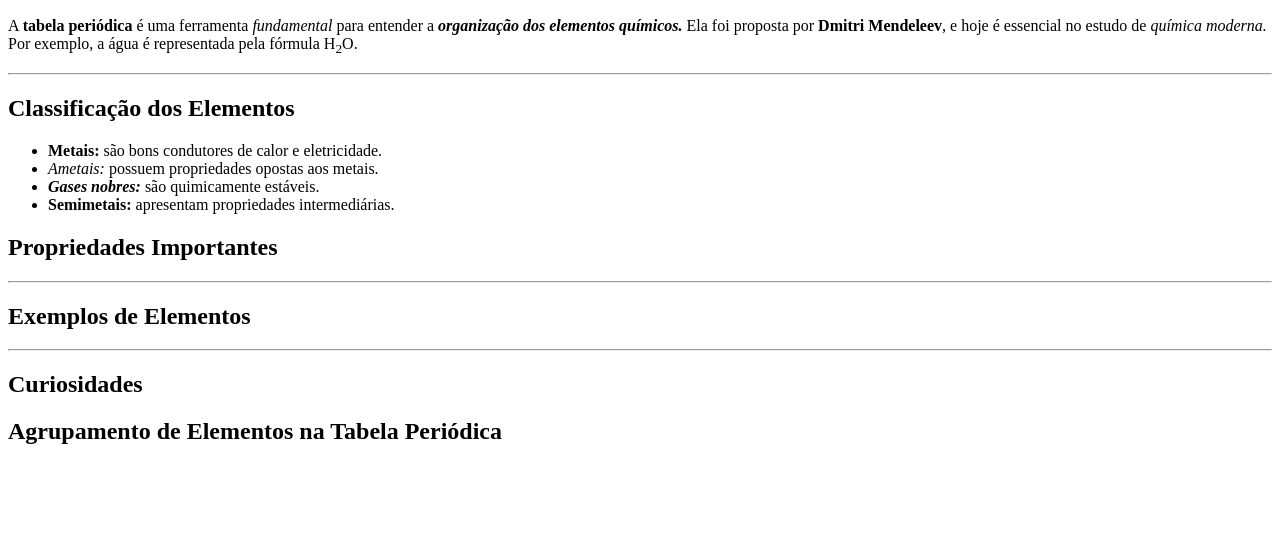
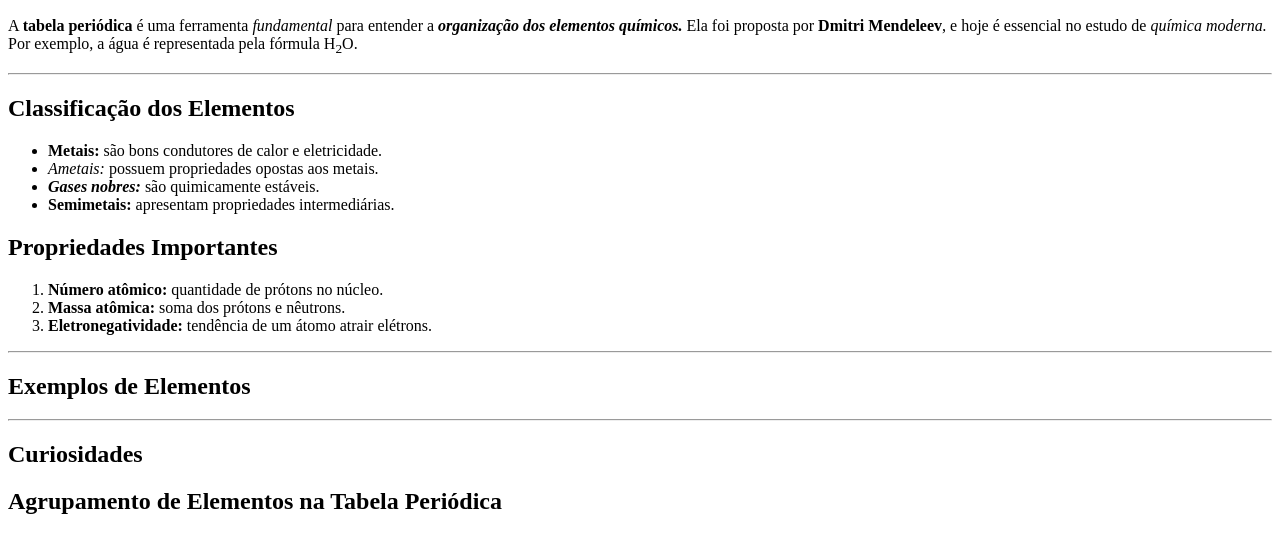
Before and after one commit to Jhuan-Martins/Revis-o-para-prova, a plain HTML site: page index.html in a window 1280 px wide. Shown: the part 110-662 px from the top of the page. Drawn offline with Linux system fonts and the light colour scheme.

Commit message:
propriedades importantes finalizado

```diff
--- a/index.html
+++ b/index.html
@@ -23,6 +23,13 @@
     </p>
 
     <h2>Propriedades Importantes</h2>
+    <p>
+        <ol>
+            <li><strong>Número atômico:</strong> quantidade de prótons no núcleo.</li>
+            <li><strong>Massa atômica:</strong> soma dos prótons e nêutrons.</li>
+            <li><strong>Eletronegatividade:</strong> tendência de um átomo atrair elétrons.</li>
+        </ol>
+    </p>
 
     <hr>
 
```
